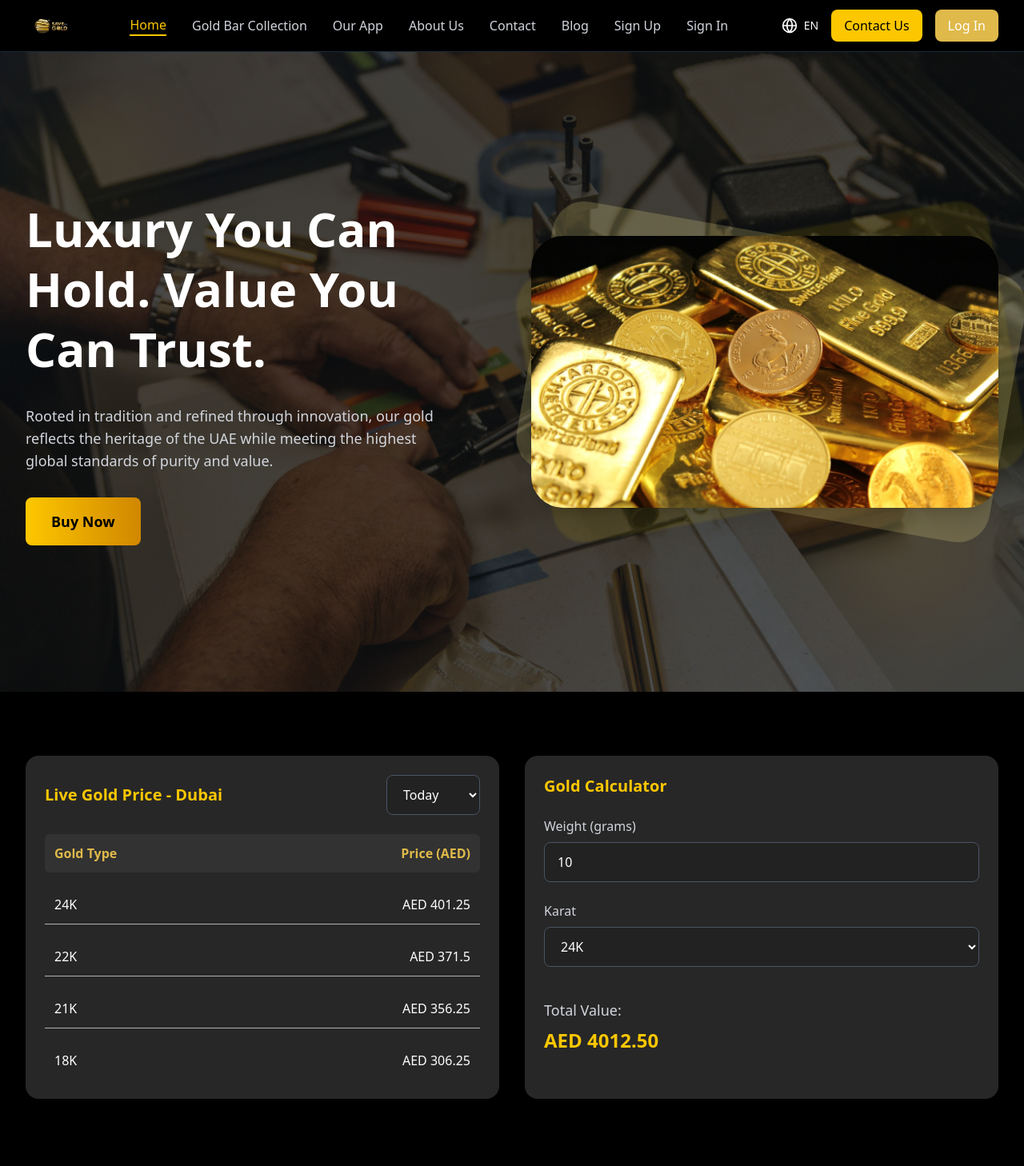
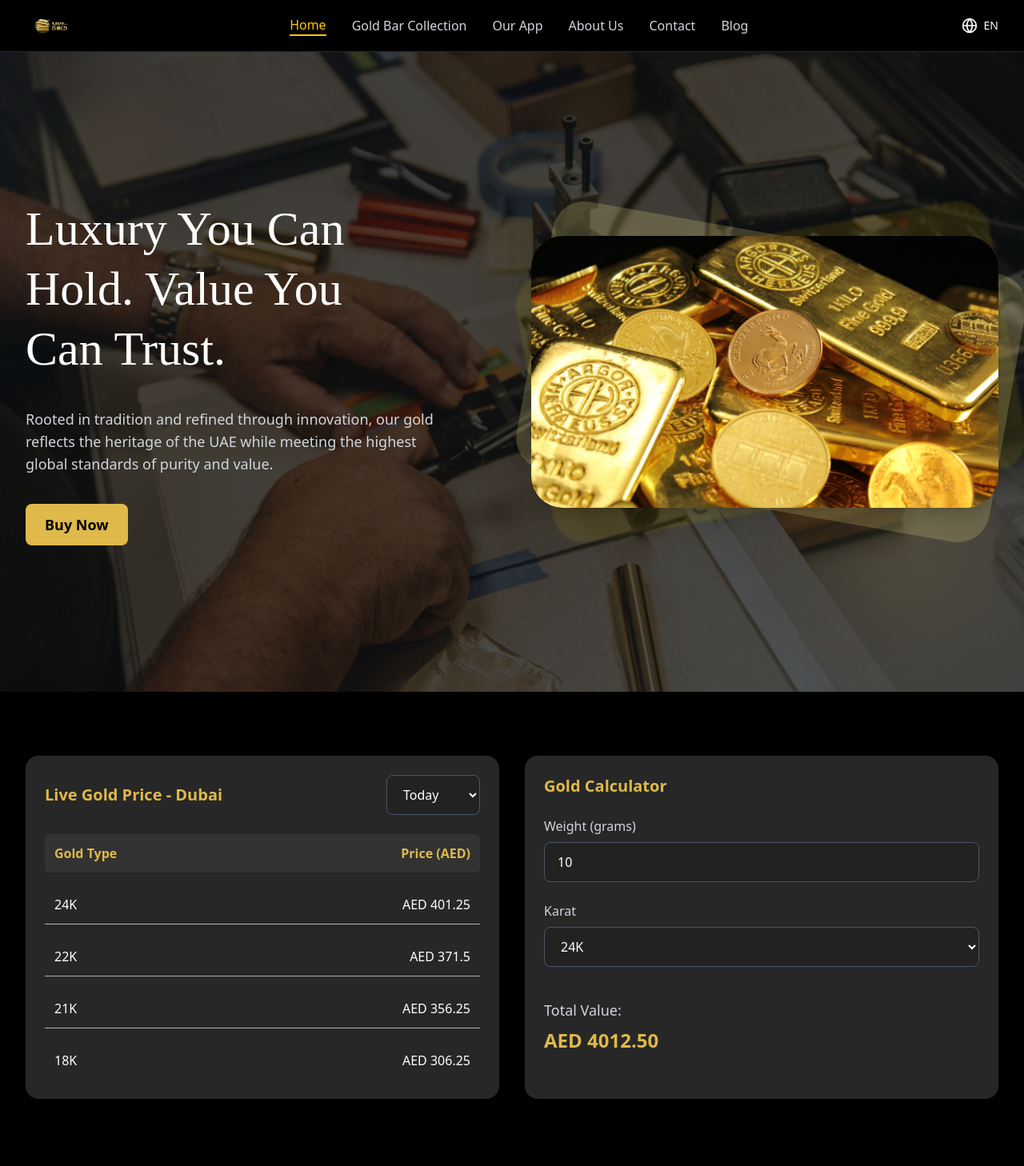
Before and after one commit to universe-forme/save-in-gold, a React (Vite) app: page / in a window 1280 px wide. Shown: the top 1458 px of the page at 80% size. Built offline with nearby package versions, Linux system fonts and the light colour scheme.

Commit message:
homepage restyling

```diff
--- a/src/components/blog-section.jsx
+++ b/src/components/blog-section.jsx
@@ -1,5 +1,5 @@
 import { ArrowRight } from "lucide-react";
-import blogImage from "../assets/abc.png";
+import blogImage from "../assets/blog-img.png";
 
 const BlogSection = () => {
     return (
@@ -25,7 +25,7 @@ const BlogSection = () => {
                                 />
                                 <div className="absolute inset-0 bg-gradient-to-t from-black/60 to-transparent"></div>
                                 <div className="absolute bottom-4 left-1/2 transform -translate-x-1/2">
-                                    <button className="bg-yellow-400 text-white px-4 py-2 rounded-md">
+                                    <button className="bg-[#DFB94A] text-white px-4 py-2 rounded-md">
                                         Save in Gold News
                                     </button>
                                 </div>
@@ -43,7 +43,7 @@ const BlogSection = () => {
                                 <div className="pt-2">
                                     <a
                                         href="#"
-                                        className="text-yellow-400 text-sm font-medium hover:text-yellow-300 transition-colors flex items-center"
+                                        className="text-[#DFB94A] text-sm font-medium hover:text-yellow-300 transition-colors flex items-center blog-link"
                                     >
                                         Read More <ArrowRight className="w-4 h-4 ml-1" />
                                     </a>
--- a/src/components/gold-app.jsx
+++ b/src/components/gold-app.jsx
@@ -15,7 +15,7 @@ const GoldAppSection = () => {
                     <div className="grid lg:grid-cols-2 gap-12 items-center">
                         <div className="space-y-8">
                             <div className="space-y-4">
-                                <p className="text-yellow-400 text-sm font-medium tracking-wide uppercase">
+                                <p className="text-[#DFB94A] text-sm font-medium tracking-wide uppercase">
                                     Get Best Gold Trade Application
                                 </p>
                                 <h3 className="text-2xl sm:text-3xl lg:text-4xl font-bold text-white leading-tight">
@@ -69,7 +69,7 @@ const GoldAppSection = () => {
             </section>
 
             <div className="bg-black">
-                <hr className="w-3/5 border-2 border-yellow-500 mx-auto" />
+                <hr className="w-3/5 border-2 border-[#DFB94A] mx-auto" />
             </div>
         </>
     );
--- a/src/components/goldbar-faqs.jsx
+++ b/src/components/goldbar-faqs.jsx
@@ -67,7 +67,7 @@ export default function GoldbarFaqs() {
         <section className="py-16 lg:py-20 bg-black">
             <div className="max-w-7xl mx-auto px-4 sm:px-6 lg:px-8">
                 <div className="text-start mb-12">
-                    <h2 className="text-3xl sm:text-4xl font-bold text-yellow-400 mb-4">FAQs</h2>
+                    <h2 className="text-3xl sm:text-4xl font-bold text-[#DFB94A] mb-4">FAQs</h2>
                 </div>
                 <div className="grid md:grid-cols-2 gap-4">
                     {[0, 1].map((col) => (
@@ -75,7 +75,7 @@ export default function GoldbarFaqs() {
                             {faqs.slice(col * 5, col * 5 + 5).map((faq, index) => {
                                 const isOpen = openIndex === col * 5 + index;
                                 return (
-                                    <div key={index} className="bg-[#3a3a3a] rounded-lg border border-gray-300">
+                                    <div key={index} className="bg-[#3a3a3a] rounded-lg border border-[#757575]">
                                         <button
                                             className="w-full h-16 px-6 text-left flex justify-between items-center text-white hover:bg-[#444444] transition-colors rounded-lg"
                                             onClick={() => toggleFAQ(col * 5 + index)}
--- a/src/components/goldbar-feature.jsx
+++ b/src/components/goldbar-feature.jsx
@@ -38,9 +38,9 @@ export default function GoldBarFeature() {
                     {features.map((feature, index) => (
                         <div
                             key={index}
-                            className="bg-[#272727] rounded-xl p-6 text-center hover:border-yellow-400 border border-transparent transition-all duration-300"
+                            className="bg-[#272727] rounded-xl p-6 text-center hover:border-[#DFB94A] border border-transparent transition-all duration-300"
                         >
-                            <div className="w-12 h-12 bg-yellow-400 rounded-full flex items-center justify-center mx-auto mb-4">
+                            <div className="w-12 h-12 bg-[#DFB94A] rounded-full flex items-center justify-center mx-auto mb-4">
                                 {feature.icon}
                             </div>
                             <h3 className="text-white font-semibold text-lg mb-3">{feature.title}</h3>
--- a/src/components/index-hero-section.jsx
+++ b/src/components/index-hero-section.jsx
@@ -24,7 +24,7 @@ const IndexHeroSection = () => {
                 <div className="hero-grid">
                     {/* Text Block */}
                     <div className="hero-text">
-                        <h1 className="hero-heading">
+                        <h1 className="hero-heading font-cinzel">
                             <span className="text-white">Luxury You Can</span>
                             <br />
                             <span className="text-white">Hold. Value You</span>
--- a/src/components/navbar.jsx
+++ b/src/components/navbar.jsx
@@ -13,8 +13,8 @@ const navItems = [
     { name: 'About Us', path: '/about-us' },
     { name: 'Contact', path: '/contact-us' },
     { name: 'Blog', path: '/blogs' },
-    { name: 'Sign Up', path: '/sign-up' },
-    { name: 'Sign In', path: '/sign-in' },
+    // { name: 'Sign Up', path: '/sign-up' },
+    // { name: 'Sign In', path: '/sign-in' },
 ];
 
 const Navbar = () => {
@@ -24,8 +24,7 @@ const Navbar = () => {
         setMobileMenuOpen(!isMobileMenuOpen);
     };
 
-    // Define base and active classes for NavLink
-    const baseLinkClasses = "text-gray-300 hover:text-white transition-colors";
+    const baseLinkClasses = "text-gray-300 hover:text-white transition-colors hover:no-underline";
     const activeLinkClasses = "text-yellow-400 border-b-2 border-yellow-400"; // text-yellow-400 is rgb(250 204 21)
 
     return (
@@ -43,8 +42,6 @@ const Navbar = () => {
                         <NavLink
                             key={item.name}
                             to={item.path}
-                            // The className prop can accept a function
-                            // to conditionally apply classes based on isActive state
                             className={({ isActive }) =>
                                 cn(baseLinkClasses, isActive ? activeLinkClasses : '')
                             }
@@ -60,8 +57,8 @@ const Navbar = () => {
                         <span>EN</span>
                     </div>
                     {/* Assuming Contact Us button might navigate or open a modal. For now, a button. */}
-                    <button className="btn-contact">Contact Us</button>
-                    <a href={"/sign-in"} className="btn-login">Log In</a>
+                    {/*<button className="btn-contact">Contact Us</button>*/}
+                    {/*<a href={"/sign-in"} className="btn-login">Log In</a>*/}
                 </div>
 
                 <button className="menu-toggle md:hidden" onClick={toggleMobileMenu} aria-label="Toggle mobile menu">
@@ -79,18 +76,22 @@ const Navbar = () => {
                                 key={item.name}
                                 to={item.path}
                                 className={({ isActive }) =>
-                                    cn("mobile-link", isActive ? "text-yellow-400" : "text-gray-300")
+                                    cn(
+                                        "mobile-link", // Base class for mobile links
+                                        isActive ? "text-yellow-400" : "text-gray-300",
+                                        "hover:no-underline" // Add this to remove underline on hover
+                                    )
                                 }
                                 onClick={() => setMobileMenuOpen(false)} // Close menu on link click
                             >
                                 {item.name}
                             </NavLink>
                         ))}
-                        <div className="mobile-actions">
-                            {/* Consider making these Link components if they navigate */}
-                            <button className="btn-contact w-full">Contact Us</button>
-                            <a href={"/sign-in"} className="btn-login-mobile w-full text-center">Log In</a>
-                        </div>
+                        {/*<div className="mobile-actions">*/}
+                        {/*    /!* Consider making these Link components if they navigate *!/*/}
+                        {/*    <button className="btn-contact w-full">Contact Us</button>*/}
+                        {/*    <a href={"/sign-in"} className="btn-login-mobile w-full text-center">Log In</a>*/}
+                        {/*</div>*/}
                     </div>
                 </div>
             )}
--- a/src/components/quality.jsx
+++ b/src/components/quality.jsx
@@ -24,7 +24,7 @@ const QualityAndValue = () => {
                                 </p>
                             </div>
                             <div>
-                                <button className="bg-[#DFB94A] text-black px-8 py-4 rounded-lg font-semibold text-lg hover:from-yellow-500 hover:to-yellow-700 bg-gradient-to-r transition-all duration-300 transform hover:scale-105">
+                                <button className="bg-[#DFB94A] text-black px-6 py-3 rounded-lg font-semibold text-lg transition-all duration-300 transform hover:scale-105">
                                     Buy Now
                                 </button>
                             </div>
--- a/src/components/trust-section.jsx
+++ b/src/components/trust-section.jsx
@@ -30,7 +30,7 @@ const TrustSection = () => {
                 <div className="grid lg:grid-cols-2 gap-8 mb-16 lg:mb-20">
                     <div className="bg-[#272727] rounded-2xl p-6">
                         <div className="flex flex-col sm:flex-row sm:items-center sm:justify-between mb-6 gap-4">
-                            <h3 className="text-xl font-semibold text-yellow-400">Live Gold Price - Dubai</h3>
+                            <h3 className="text-xl font-semibold text-[#DFB94A]">Live Gold Price - Dubai</h3>
                             <select className="select-dropdown">
                                 <option>Today</option>
                                 <option>Weekly</option>
@@ -60,7 +60,7 @@ const TrustSection = () => {
 
                     {/* Gold Calculator */}
                     <div className="bg-[#272727] rounded-2xl p-6">
-                        <h3 className="text-xl font-semibold text-yellow-400 mb-6">Gold Calculator</h3>
+                        <h3 className="text-xl font-semibold text-[#DFB94A] mb-6">Gold Calculator</h3>
                         <div className="space-y-6">
                             <div>
                                 <label className="block text-gray-300 mb-2">Weight (grams)</label>
@@ -87,7 +87,7 @@ const TrustSection = () => {
 
                             <div className="pt-4">
                                 <div className="text-lg text-gray-300 mb-2">Total Value:</div>
-                                <div className="text-2xl font-bold text-yellow-400">{`AED ${totalValue}`}</div>
+                                <div className="text-2xl font-bold text-[#DFB94A]">{`AED ${totalValue}`}</div>
                             </div>
                         </div>
                     </div>
--- a/src/index.css
+++ b/src/index.css
@@ -39,11 +39,11 @@
 }
 
 .btn-contact {
-  @apply bg-yellow-400 text-black px-4 py-2 rounded-lg font-medium hover:bg-yellow-500 transition-colors;
+  @apply bg-[#DFB94A] text-black px-4 py-2 rounded-lg font-medium hover:bg-yellow-500 transition-colors;
 }
 
 .btn-login {
-  @apply bg-[#DFB94A] text-white px-4 py-2 rounded-lg font-medium hover:bg-yellow-700 hover:no-underline transition-colors no-underline;
+  @apply bg-[#DFB94A] text-black px-4 py-2 rounded-lg font-medium hover:bg-yellow-500 hover:no-underline transition-colors no-underline;
 }
 
 .menu-toggle {
@@ -88,11 +88,11 @@
 }
 
 .blur-circle-1 {
-  @apply absolute top-20 left-10 w-32 h-32 bg-yellow-400 rounded-full blur-3xl;
+  @apply absolute top-20 left-10 w-32 h-32 bg-[#DFB94A] rounded-full blur-3xl;
 }
 
 .blur-circle-2 {
-  @apply absolute bottom-20 right-10 w-48 h-48 bg-yellow-600 rounded-full blur-3xl;
+  @apply absolute bottom-20 right-10 w-48 h-48 bg-[#DFB94A] rounded-full blur-3xl;
 }
 
 .hero-content-wrapper {
@@ -104,11 +104,11 @@
 }
 
 .hero-text {
-  @apply space-y-8 text-center lg:text-left;
+  @apply space-y-9 text-center lg:text-left;
 }
 
 .hero-heading {
-  @apply text-4xl sm:text-5xl lg:text-6xl font-bold leading-tight;
+  @apply text-4xl sm:text-4xl lg:text-6xl leading-tight;
 }
 
 .hero-description {
@@ -116,8 +116,8 @@
 }
 
 .hero-button {
-  @apply bg-gradient-to-r from-yellow-400 to-yellow-600 text-black px-8 py-4 rounded-lg font-semibold text-lg
-  hover:from-yellow-500 hover:to-yellow-700 transition-all duration-300 transform hover:scale-105;
+  @apply bg-[#DFB94A] text-black px-6 py-3 rounded-lg font-semibold text-lg
+   transition-all duration-300 transform hover:scale-105;
 }
 
 .hero-image-wrapper {
@@ -150,22 +150,22 @@
   @apply w-[420px] h-[260px] sm:w-[600px] sm:h-[340px] object-cover rounded-[40px] shadow-xl;
 }
 .input-field {
-  @apply w-full bg-[#222222] text-white px-4 py-3 rounded-lg border border-gray-600 focus:border-yellow-400 focus:outline-none text-sm sm:text-base;
+  @apply w-full bg-[#222222] text-white px-4 py-3 rounded-lg border border-gray-600 focus:border-[#DFB94A] focus:outline-none text-sm sm:text-base;
 }
 
 .select-dropdown {
-  @apply w-full sm:w-auto bg-[#222222] text-white px-4 py-3 rounded-lg border border-gray-600 focus:border-yellow-400 focus:outline-none text-sm sm:text-base;
+  @apply w-full sm:w-auto bg-[#222222] text-white px-4 py-3 rounded-lg border border-gray-600 focus:border-[#DFB94A] focus:outline-none text-sm sm:text-base;
 }
 .select-dropdown1 {
-  @apply w-full bg-[#222222] text-white px-4 py-3 rounded-lg border border-gray-600 focus:border-yellow-400 focus:outline-none text-sm sm:text-base;
+  @apply w-full bg-[#222222] text-white px-4 py-3 rounded-lg border border-gray-600 focus:border-[#DFB94A] focus:outline-none text-sm sm:text-base;
 }
 
 .benefit-card {
-  @apply bg-[#272727] rounded-2xl p-6 hover:border-yellow-400 transition-all duration-300 ease-out border border-transparent;
+  @apply bg-[#272727] rounded-2xl p-6 hover:border-[#DFB94A] transition-all duration-300 ease-out border border-transparent;
 }
 
 .benefit-icon {
-  @apply w-12 h-12 bg-yellow-400 rounded-lg flex items-center justify-center mb-4 text-black;
+  @apply w-12 h-12 bg-[#DFB94A] rounded-lg flex items-center justify-center mb-4 text-black;
 }
 
 .icon {
@@ -412,4 +412,41 @@ button, input, a {
     padding-bottom: 60px;
   }
 }
+@media (max-width: 1024px) {
+  .hero-image-wrapper {
+    padding-bottom: 60px;
+  }
+}
+
+.nav-links a:hover {
+  text-decoration: none;
+}
+
+.mobile-link:hover { /* If you have styles for .mobile-link */
+  text-decoration: none;
+}
+.blog-link:hover {
+  text-decoration: none;
+}
+ul li a:hover {
+  text-decoration:  none;
+}
+
 /*hello*/
+/*@media (max-width: 1024px) {*/
+/*  .hero-image-layer {*/
+/*    width: 463px;*/
+/*  }*/
+
+/*  .hero-img {*/
+/*    width: 450px;*/
+/*  }*/
+
+/*  .hero-img {*/
+/*    height: 300px;*/
+/*  }*/
+
+/*  .hero-image-layer {*/
+/*    height: 300px;*/
+/*  }*/
+/*}*/
```
Also changed, not shown: src/components/footer-section.jsx (+6 -6 lines), src/components/why-buy-us.jsx (+6 -6 lines), src/assets/blog-img.png (added).
